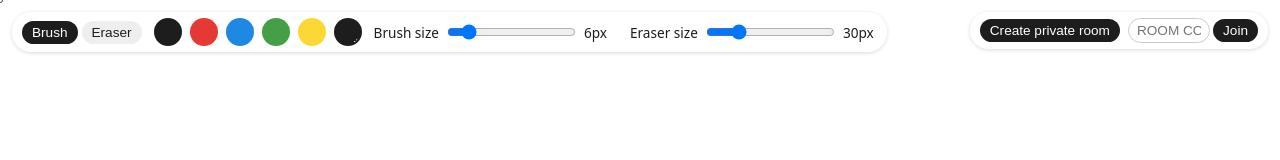
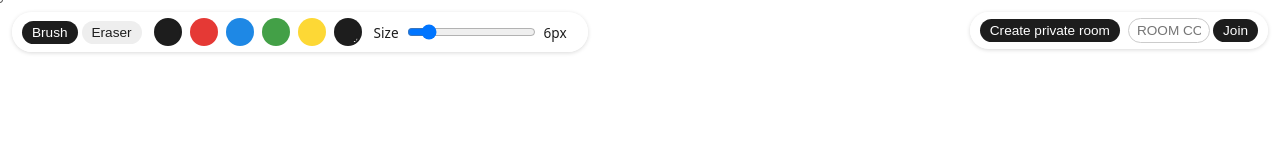
Before and after one commit to comp4020-agentic-coding-studio/comp4020-final-se-m1ne, a website with bundled scripts: page public/index.html in a window 1280 px wide. Built offline with nearby package versions, Linux system fonts and the light colour scheme; files whose address does not match are found by name.

Commit message:
Unify active tool size controls

```diff
--- a/public/app.js
+++ b/public/app.js
@@ -4,10 +4,8 @@ const canvas = document.getElementById("canvas");
 const ctx = canvas.getContext("2d");
 const toolCursor = document.getElementById("tool-cursor");
 const customColorInput = document.getElementById("custom-color");
-const sizeSlider = document.getElementById("brush-size-slider");
-const sizeValue = document.getElementById("brush-size-value");
-const eraserSizeSlider = document.getElementById("eraser-size-slider");
-const eraserSizeValue = document.getElementById("eraser-size-value");
+const toolSizeSlider = document.getElementById("tool-size-slider");
+const toolSizeValue = document.getElementById("tool-size-value");
 const toolBrushButton = document.getElementById("tool-brush");
 const toolEraserButton = document.getElementById("tool-eraser");
 const createRoomButton = document.getElementById("create-room-button");
@@ -56,9 +54,44 @@ let opsByOwner = new Map(); // ownerId -> op[] in seq order, used only to rebuil
 
 let myOwnerId = null;
 let color = "#1d1d1d";
-let brushSizePx = Number(sizeSlider.value);
-let eraserSizePx = Number(eraserSizeSlider.value);
+let brushSizePx = 6;
+let eraserSizePx = 30;
 let mode = "brush"; // "brush" | "eraser"
+
+// One shared slider's meaning depends on which tool is active: each entry
+// owns its own range (matching the two permanent sliders' old min/max/step
+// exactly) plus a get/set pair onto that tool's own independent size
+// variable, so the control is shared while brushSizePx/eraserSizePx stay
+// exactly as independent as they were before. A future tool plugs in by
+// adding one more entry here, not one more permanent slider in the markup.
+const toolSizes = {
+  brush: {
+    min: 1,
+    max: 40,
+    step: 1,
+    get: () => brushSizePx,
+    set: (px) => { brushSizePx = px; },
+  },
+  eraser: {
+    min: 10,
+    max: 100,
+    step: 1,
+    get: () => eraserSizePx,
+    set: (px) => { eraserSizePx = px; },
+  },
+};
+
+// Applies the active tool's own range and current value to the one shared
+// slider -- called on every tool switch so min/max/value/display all update
+// together, never lagging behind which tool is actually selected.
+function syncSizeControlToMode() {
+  const cfg = toolSizes[mode];
+  toolSizeSlider.min = cfg.min;
+  toolSizeSlider.max = cfg.max;
+  toolSizeSlider.step = cfg.step;
+  toolSizeSlider.value = cfg.get();
+  toolSizeValue.textContent = `${cfg.get()}px`;
+}
 
 // The gesture currently being dragged (from pointerdown to pointerup/cancel),
 // painted onto the local owner's own layer as points stream in -- see
@@ -500,15 +533,10 @@ customColorInput.addEventListener("input", () => {
   selectSwatch(customSwatch);
 });
 
-sizeSlider.addEventListener("input", () => {
-  brushSizePx = Number(sizeSlider.value);
-  sizeValue.textContent = `${brushSizePx}px`;
-  updateCursorSize();
-});
-
-eraserSizeSlider.addEventListener("input", () => {
-  eraserSizePx = Number(eraserSizeSlider.value);
-  eraserSizeValue.textContent = `${eraserSizePx}px`;
+toolSizeSlider.addEventListener("input", () => {
+  const cfg = toolSizes[mode];
+  cfg.set(Number(toolSizeSlider.value));
+  toolSizeValue.textContent = `${cfg.get()}px`;
   updateCursorSize();
 });
 
@@ -519,6 +547,7 @@ function setMode(newMode) {
   toolBrushButton.setAttribute("aria-pressed", String(mode === "brush"));
   toolEraserButton.setAttribute("aria-pressed", String(mode === "eraser"));
   canvas.style.cursor = "none"; // replaced by the custom circular tool-cursor overlay
+  syncSizeControlToMode();
   updateCursorSize();
 }
 
@@ -537,7 +566,7 @@ toolEraserButton.addEventListener("click", () => setMode("eraser"));
 // exactly the footprint that will actually be painted -- not an
 // approximation of it.
 function currentToolDiameterPx() {
-  return mode === "eraser" ? eraserSizePx : brushSizePx;
+  return toolSizes[mode].get();
 }
 
 function updateCursorSize() {
--- a/public/index.html
+++ b/public/index.html
@@ -35,15 +35,10 @@
           <input type="color" id="custom-color" value="#1d1d1d" />
         </label>
       </div>
-      <div id="brush-size">
-        <label for="brush-size-slider">Brush size</label>
-        <input type="range" id="brush-size-slider" min="1" max="40" value="6" step="1" />
-        <output id="brush-size-value" for="brush-size-slider">6px</output>
-      </div>
-      <div id="eraser-size">
-        <label for="eraser-size-slider">Eraser size</label>
-        <input type="range" id="eraser-size-slider" min="10" max="100" value="30" step="1" />
-        <output id="eraser-size-value" for="eraser-size-slider">30px</output>
+      <div id="tool-size">
+        <label for="tool-size-slider">Size</label>
+        <input type="range" id="tool-size-slider" min="1" max="40" value="6" step="1" />
+        <output id="tool-size-value" for="tool-size-slider">6px</output>
       </div>
     </div>
     <canvas id="canvas"></canvas>
--- a/public/styles.css
+++ b/public/styles.css
@@ -179,8 +179,7 @@ body {
   pointer-events: none;
 }
 
-#brush-size,
-#eraser-size {
+#tool-size {
   display: flex;
   align-items: center;
   gap: 6px;
@@ -188,7 +187,6 @@ body {
   color: #1d1d1d;
 }
 
-#brush-size-value,
-#eraser-size-value {
+#tool-size-value {
   min-width: 2.5em;
 }
```
